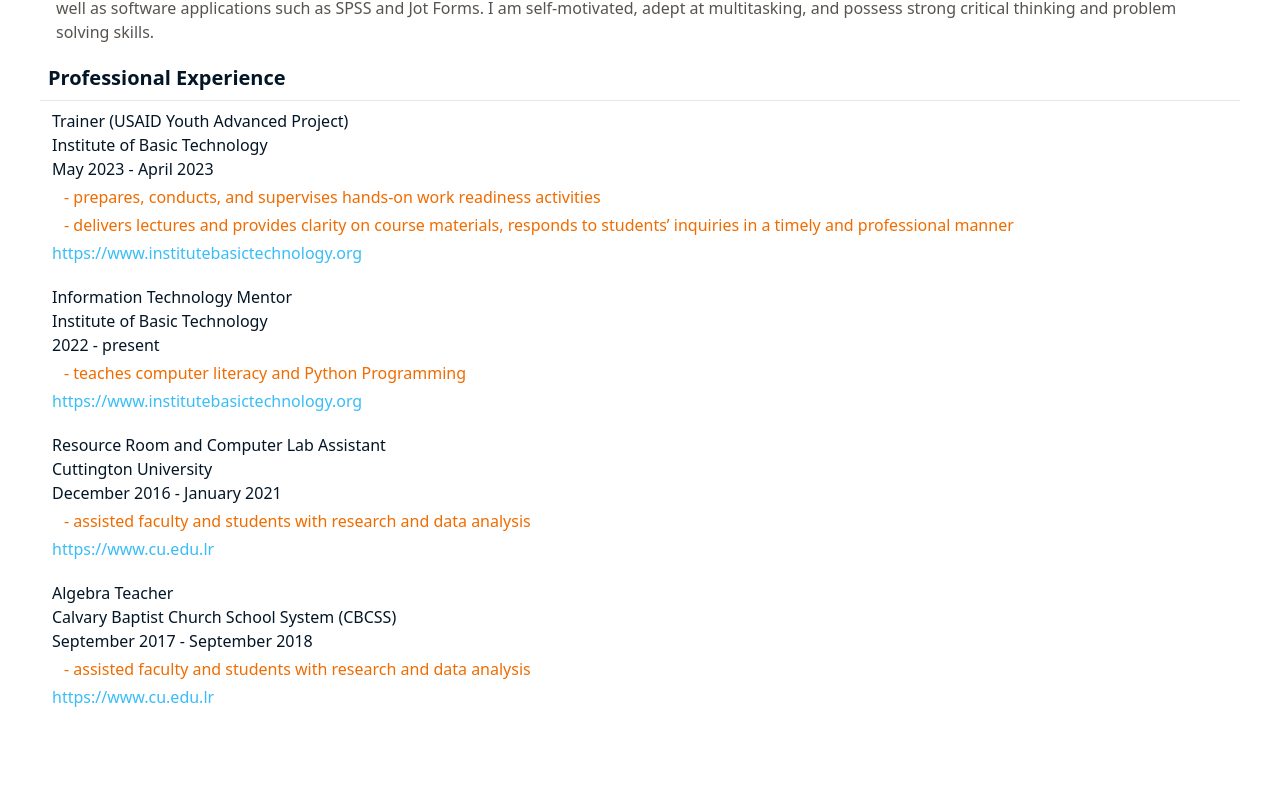
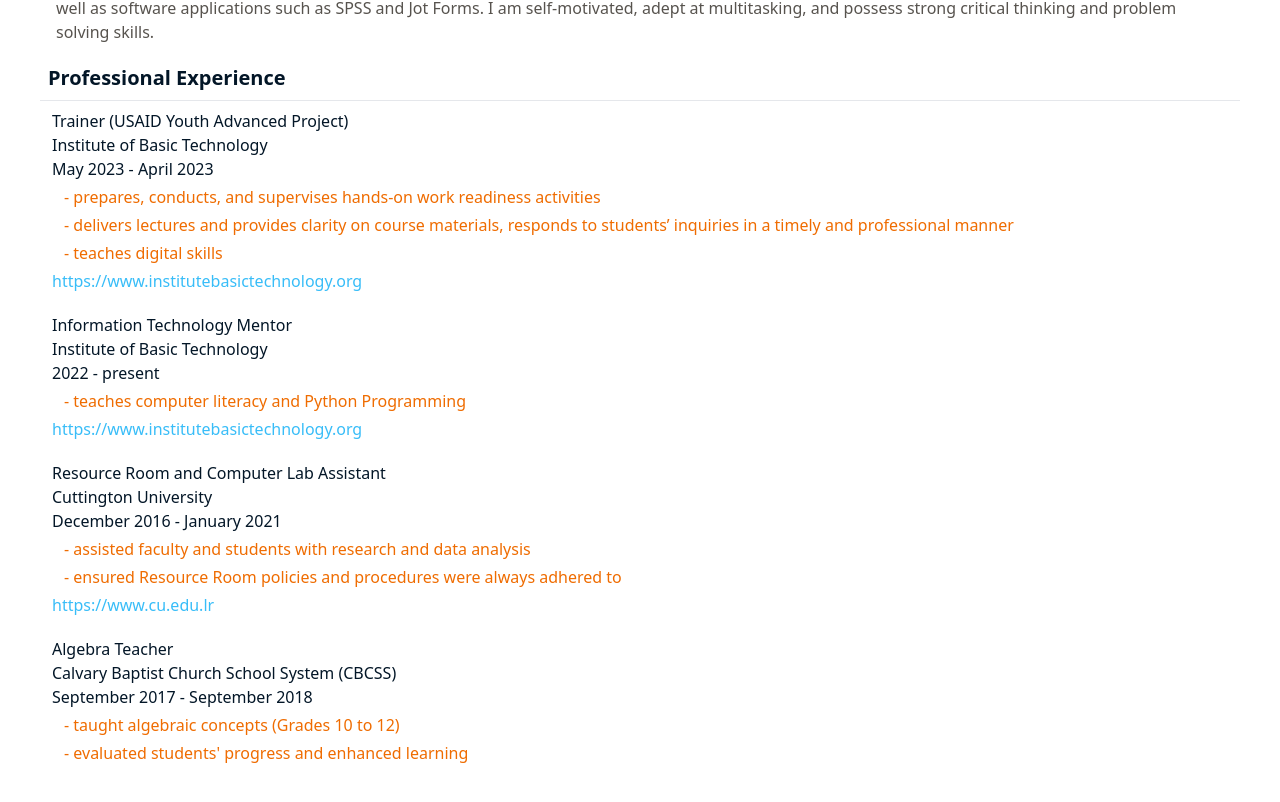
Before and after one commit to americallison/americportfolio_react, a React (Create React App) app: page /cv in a window 1280 px wide. Shown: the part 388-1190 px from the top of the page. Before the commit the page ends 1137 px from the top, so only its background shows below. Built offline with nearby package versions, Linux system fonts and the light colour scheme.

Commit message:
added responsibilities to Algebra teacher post

```diff
--- a/src/routes/CV.js
+++ b/src/routes/CV.js
@@ -44,6 +44,7 @@
           <li className='text-[#ef6c01] ml-6 m-1'>- prepares, conducts, and supervises hands-on work readiness activities</li>
           <li className='text-[#ef6c01] ml-6 m-1'>- delivers lectures and provides clarity on course materials,
             responds to students’ inquiries in a timely and professional manner</li>
+            <li className='text-[#ef6c01] ml-6 m-1'>- teaches digital skills</li>
         </ul>
         <a className="text-sky-400 ml-3" href="https://www.institutebasictechnology.org">https://www.institutebasictechnology.org</a>
 
@@ -60,6 +61,9 @@
         <p className="text-[#031627] ml-3">December 2016 - January 2021</p>
         <ul>
           <li className='text-[#ef6c01] ml-6 m-1'>- assisted faculty and students with research and data analysis</li>
+          <li className='text-[#ef6c01] ml-6 m-1'>- ensured Resource Room policies and procedures
+          were always adhered to</li>
+
         </ul>
         <a className="text-sky-400 ml-3" href="https://www.cu.edu.lr">https://www.cu.edu.lr</a>
 
@@ -67,9 +71,9 @@
         <p className="text-[#031627] ml-3">Calvary Baptist Church School System (CBCSS)</p>
         <p className="text-[#031627] ml-3">September 2017 - September 2018</p>
         <ul>
-          <li className='text-[#ef6c01] ml-6 m-1'>- assisted faculty and students with research and data analysis</li>
+          <li className='text-[#ef6c01] ml-6 m-1'>- taught algebraic concepts (Grades 10 to 12)</li>
+          <li className='text-[#ef6c01] ml-6 m-1'>- evaluated students' progress and enhanced learning</li>
         </ul>
-        <a className="text-sky-400 ml-3" href="https://www.cu.edu.lr">https://www.cu.edu.lr</a>
       </div>
     </>
   )
```
